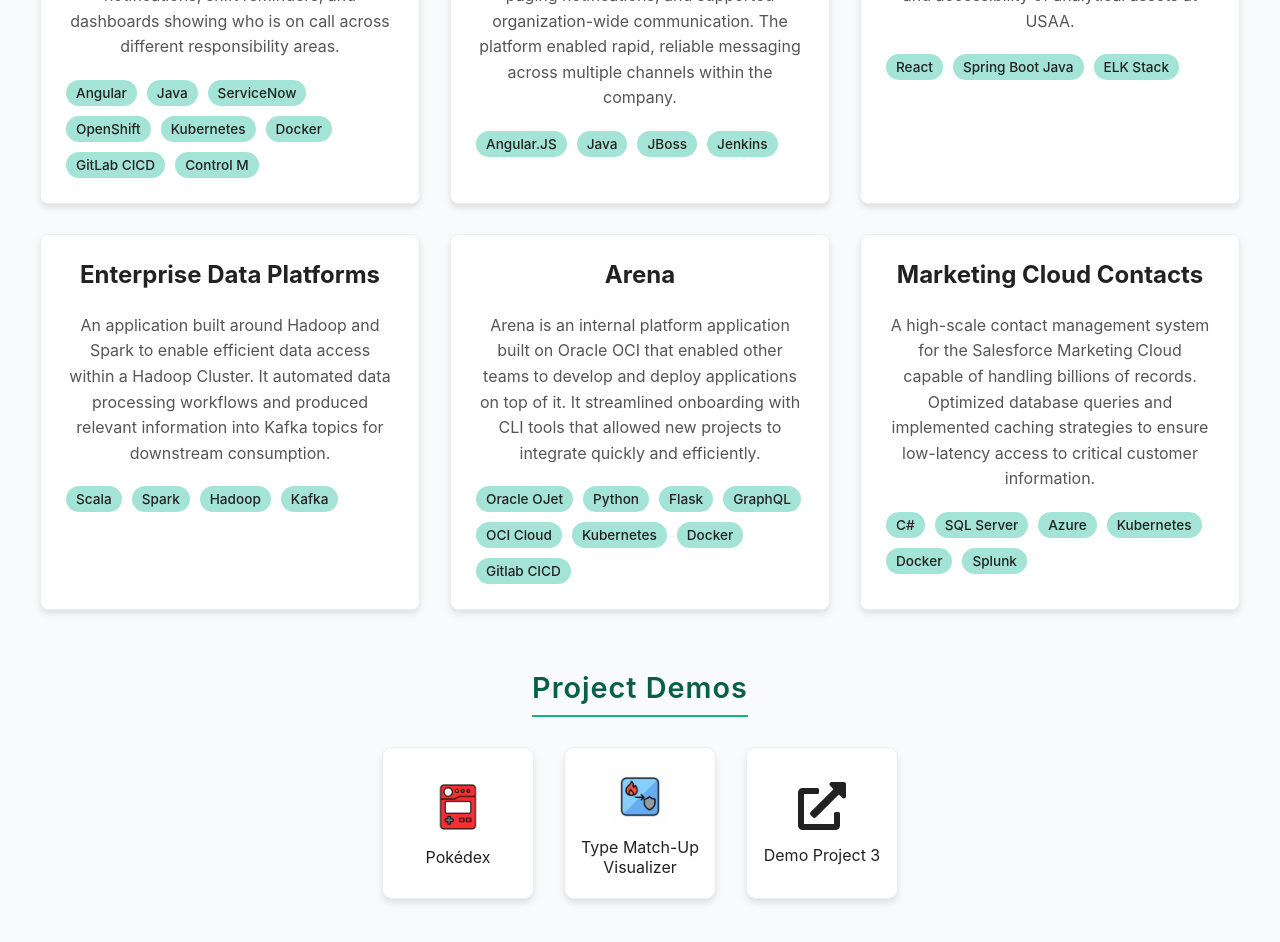
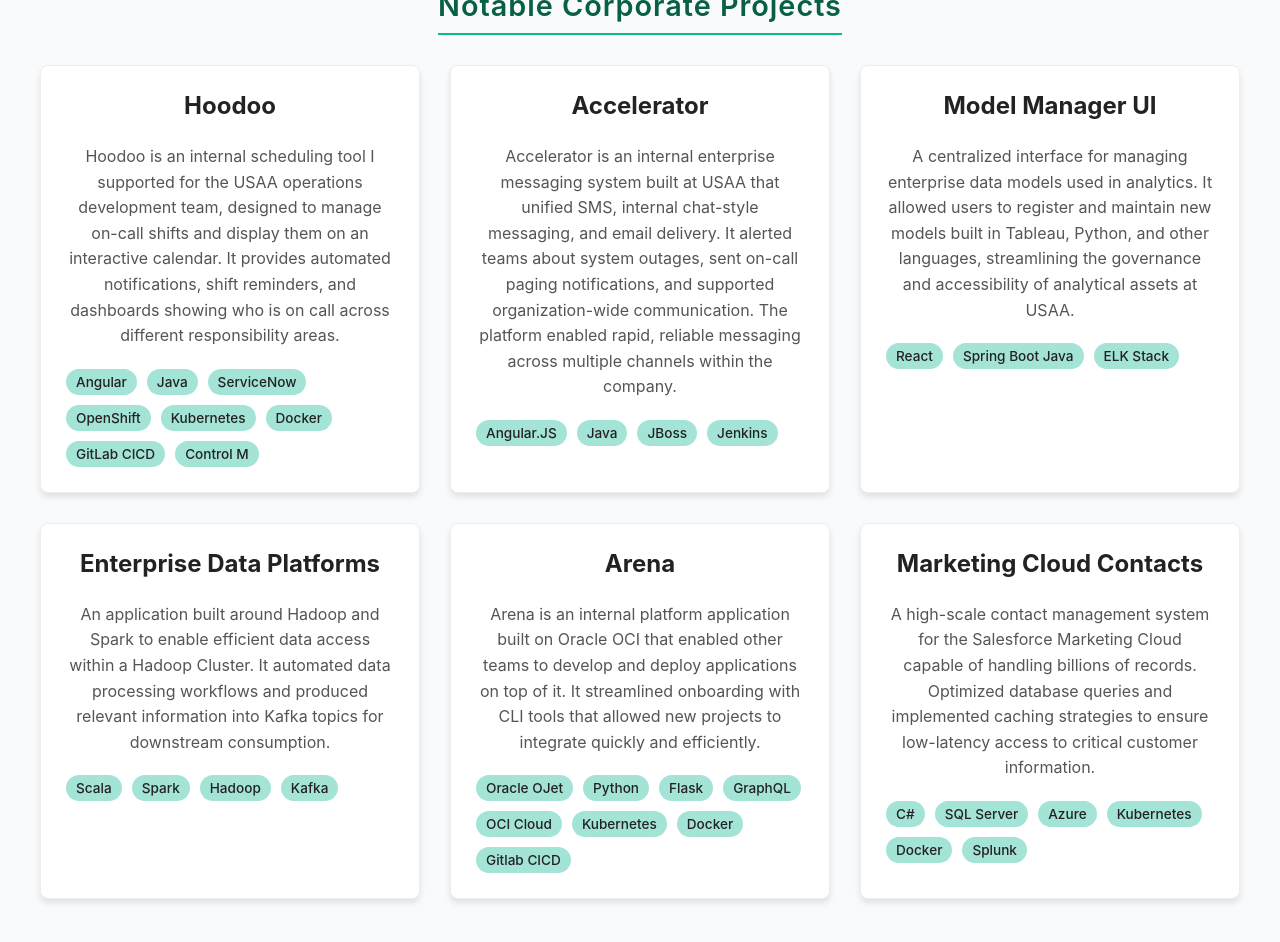
Before and after one commit to kevinttran/kevinttran.github.io, a React (Create React App) app: page /#/projects in a window 1280 px wide. Shown: the part 600-1542 px from the top of the page. Built offline with nearby package versions, Linux system fonts and the light colour scheme.

Commit message:
Updated About me and reordered projects page

```diff
--- a/src/pages/About.js
+++ b/src/pages/About.js
@@ -101,6 +101,9 @@
           <p>
             Across every role, I've remained committed to building reliable, scalable software and contributing to teams that value innovation, clarity, and impact.
           </p>
+          <p>
+            When I’m not building software, I like to spend my time on the golf course, hitting the gym, or exploring new video games. These hobbies give me a mix of focus, creativity, and balance that I bring back into my work.
+          </p>
         </div>
       </section>
 
--- a/src/pages/Projects.js
+++ b/src/pages/Projects.js
@@ -1,6 +1,5 @@
 import React from 'react';
 import { Link } from 'react-router-dom';
-import { FaExternalLinkAlt } from 'react-icons/fa';
 import './Projects.css';
 
 function Projects() {
@@ -40,7 +39,6 @@
   const demos = [
     { name: 'Pokédex', url: '/pokedex', image: process.env.PUBLIC_URL + '/demo/Pokedex.png', internal: true },
     { name: 'Type Match-Up Visualizer', url: '/type-visualizer', image: process.env.PUBLIC_URL + '/demo/Type_visualizer.png', internal: true },
-    { name: 'Demo Project 3', url: '#', icon: FaExternalLinkAlt },
   ];
 
   return (
@@ -50,25 +48,8 @@
         <p>A showcase of my professional work and personal experiments.</p>
       </header>
 
-      <section className="projects-section">
-        <h2 className="section-title">Notable Corporate Projects</h2>
-        <div className="projects-grid">
-          {corporateProjects.map((project, index) => (
-            <div key={index} className="project-card">
-              <h3>{project.name}</h3>
-              <p>{project.description}</p>
-              <div className="project-tech">
-                {project.tech.map((t, i) => (
-                  <span key={i} className="tech-tag">{t}</span>
-                ))}
-              </div>
-            </div>
-          ))}
-        </div>
-      </section>
-
       <section className="demos-section">
-        <h2 className="section-title">Project Demos</h2>
+        <h2 className="section-title">Interactive Demos</h2>
         <div className="demos-grid">
           {demos.map((demo, index) => {
             const Icon = demo.icon;
@@ -105,6 +86,23 @@
           })}
         </div>
       </section>
+
+      <section className="projects-section">
+        <h2 className="section-title">Notable Corporate Projects</h2>
+        <div className="projects-grid">
+          {corporateProjects.map((project, index) => (
+            <div key={index} className="project-card">
+              <h3>{project.name}</h3>
+              <p>{project.description}</p>
+              <div className="project-tech">
+                {project.tech.map((t, i) => (
+                  <span key={i} className="tech-tag">{t}</span>
+                ))}
+              </div>
+            </div>
+          ))}
+        </div>
+      </section>
     </div>
   );
 }
```
